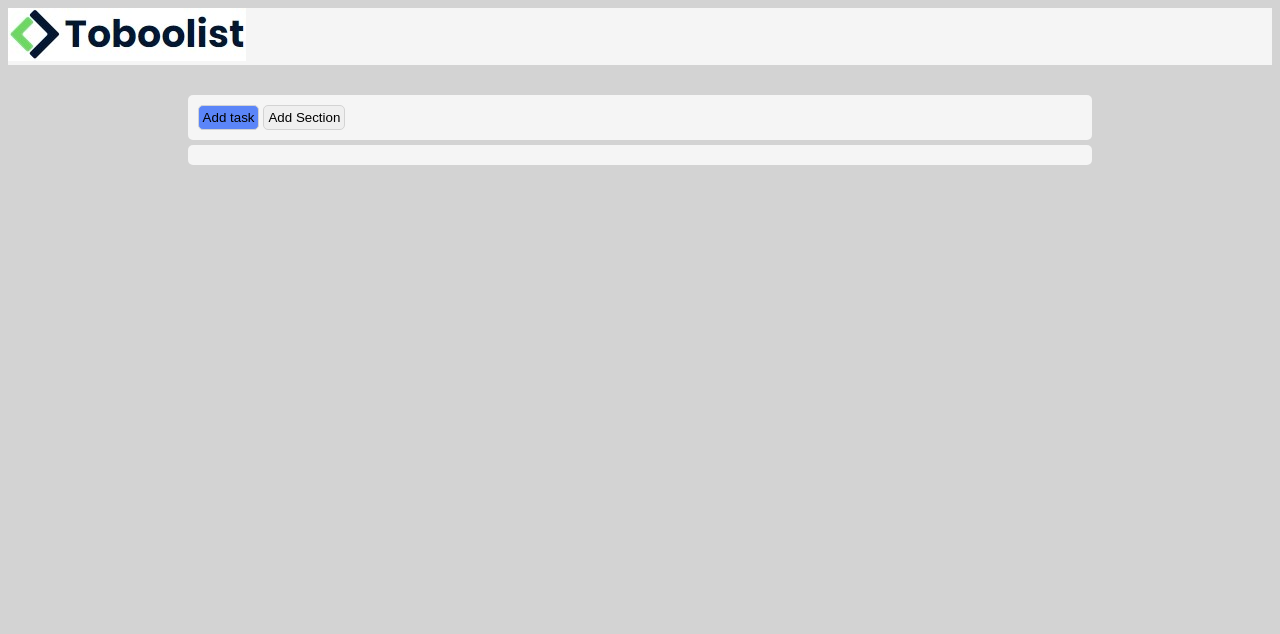
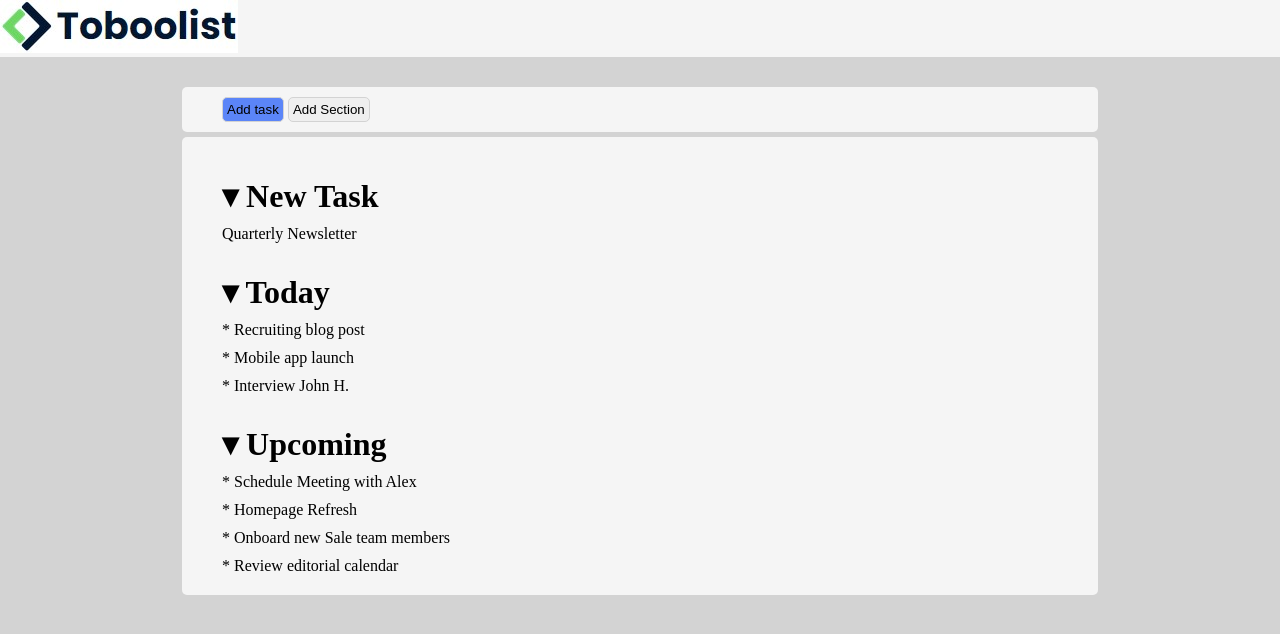
Before and after one commit to RiccardoCariello/html-css-toboolist, a plain HTML site: page index.html in a window 1280 px wide. Drawn offline with Linux system fonts and the light colour scheme.

Commit message:
Scheletro ultimato

```diff
--- a/index.html
+++ b/index.html
@@ -13,22 +13,38 @@
 <body>
 
     <header>
+
         <img src="./img/Toboolist-logo.jpg" alt="Toboolist-logo">
+
     </header>
 
 
     <main>
+        <!--Contenitore con i bottoni-->
+        <div>
+            <span class="ldistance">
+                <button class="button1" >Add task</button>
+                <button>Add Section</button>
+            </span>
 
+        </div>
+        <!--secondo contenitore con il resto-->
         <div>
 
-            <button class="button1" >Add task</button>
-            <button>Add Section</button>
+                <h1 >&blacktriangledown; New Task</h1>
+                <p>Quarterly Newsletter</p>
 
-        </div>
+                <h1>&blacktriangledown; Today</h1>
+                <p>* Recruiting blog post</p>
+                <p>* Mobile app launch</p>
+                <p>* Interview John H.</p>
+                <p></p>
 
-        <div>
-
-
+                <h1>&blacktriangledown; Upcoming</h1>
+                <p>* Schedule Meeting with Alex</p>
+                <p>* Homepage Refresh</p>
+                <p>* Onboard new Sale team members</p>
+                <p>* Review editorial calendar</p>
 
         </div>
 
--- a/style.css
+++ b/style.css
@@ -20,6 +20,7 @@ button {
 
 body {
     background-color: lightgrey;
+    margin: 0px;
 }
 
 div {
@@ -32,3 +33,19 @@ div {
     margin-top: 5px;
     margin-bottom: 5px;
 }
+
+h1 {
+    margin-top: 30px;
+    margin-left: 30px;
+    margin-bottom: 0px;
+}
+
+p {
+    margin-left: 30px;
+    margin-top: 10px;
+    margin-bottom: 10px;
+}
+
+.ldistance {
+    margin-left: 30px;
+}
```
